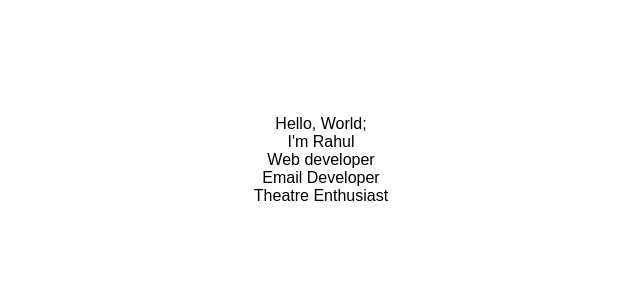
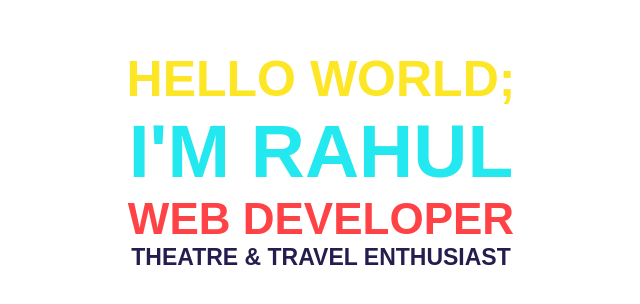
Before and after one commit to pragyes31/Portfolio, a website built with Parcel: page index.html in a window 1280 px wide. Shown: the part 248-552 px from the top of the page, without its empty margins (327-967 px from the left). Built offline with nearby package versions, Linux system fonts and the light colour scheme.

Commit message:
remove secondary skill

```diff
--- a/index.html
+++ b/index.html
@@ -6,12 +6,11 @@
   </head>
 
   <body>
-    <div id="app">
-      <div class="hello">Hello, World;</div>
+    <div id="home">
+      <div class="hello">Hello World;</div>
       <div class="name">I'm Rahul</div>
       <div class="primary_skill">Web developer</div>
-      <div class="secondary_skill">Email Developer</div>
-      <div class="hobby">Theatre Enthusiast</div>
+      <div class="hobby">Theatre & Travel Enthusiast</div>
     </div>
 
     <script src="src/index.js"></script>
--- a/src/styles.css
+++ b/src/styles.css
@@ -2,26 +2,34 @@ body {
   font-family: sans-serif;
 }
 
-#app {
+#home {
   height: 100vh;
   width: 100vw;
   display: flex;
   flex-direction: column;
   justify-content: center;
   align-items: center;
+  font-size: 40px;
+  font-weight: bold;
+  text-transform: uppercase;
 }
 
 .hello {
+  color: #fde625;
+  font-size: 50px;
 }
 
 .name {
+  color: #23e8ef;
+  font-size: 75px;
 }
 
 .primary_skill {
-}
-
-.secondary_skill {
+  color: #ff4246;
+  font-size: 44px;
 }
 
 .hobby {
+  color: #241e4e;
+  font-size: 23px;
 }
```
